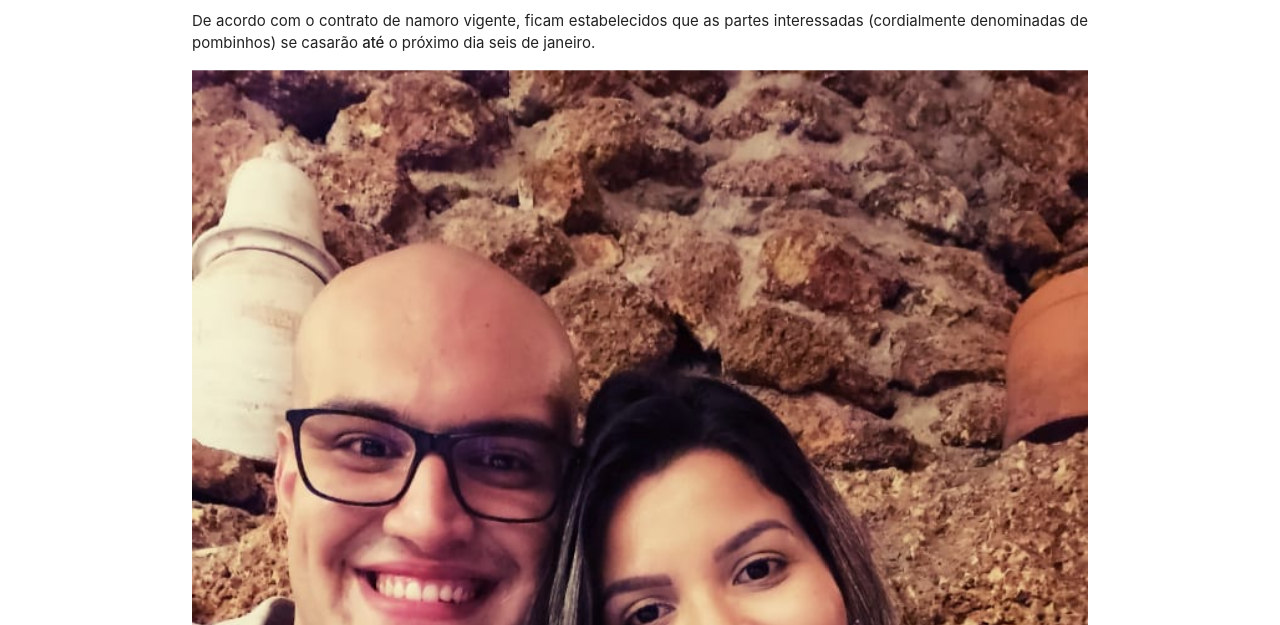
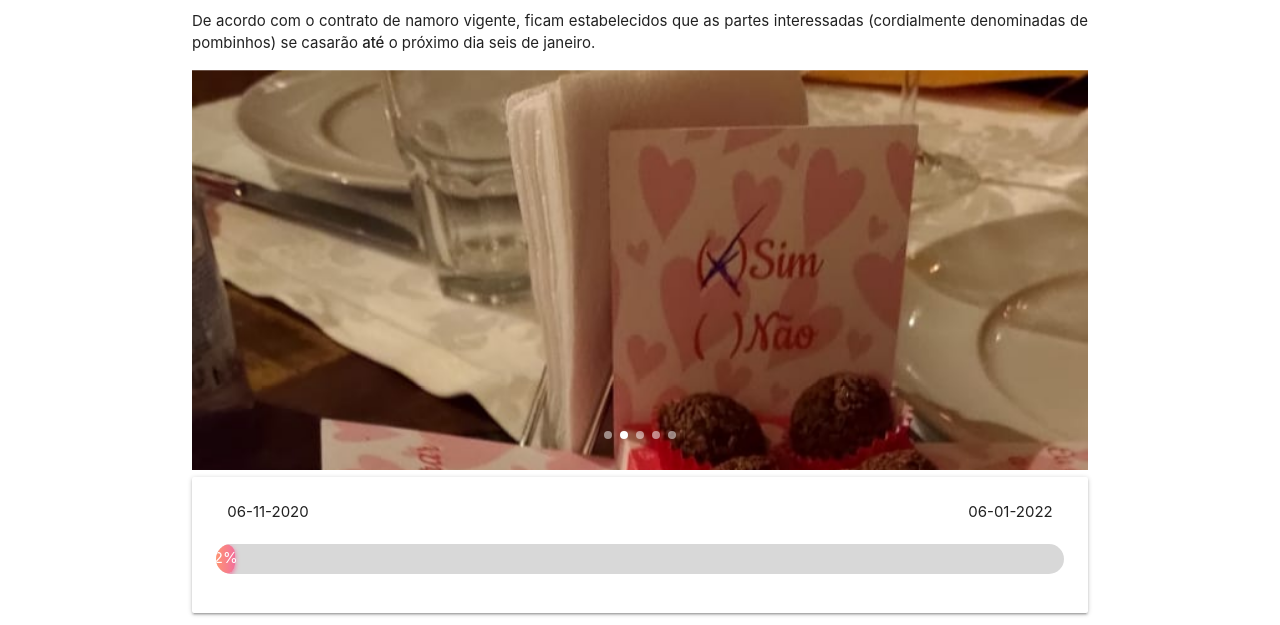
Before and after one commit to pedrogomes-dev/datalimite, a website: page index.html in a window 1280 px wide. Shown: the part 170-795 px from the top of the page. Drawn offline with nearby package versions, Linux system fonts and the light colour scheme; a web font is replaced by a local one.

Commit message:
correcao js

```diff
--- a/index.html
+++ b/index.html
@@ -93,10 +93,14 @@
         var elems = document.querySelectorAll('.carousel');
         var instances = M.Carousel.init(elems, {
       indicators : true,
-      fullWidth : true,
+      fullWidth : false,
       duration : 250
   });
       });
+      let carouselElem = document.querySelectorAll('.carousel.carousel-slider');
+      setTimeout(()=>{
+        M.Carousel.getInstance(carouselElem[0]).next();
+      },300);
     </script>
   </body>
 </html>
```
